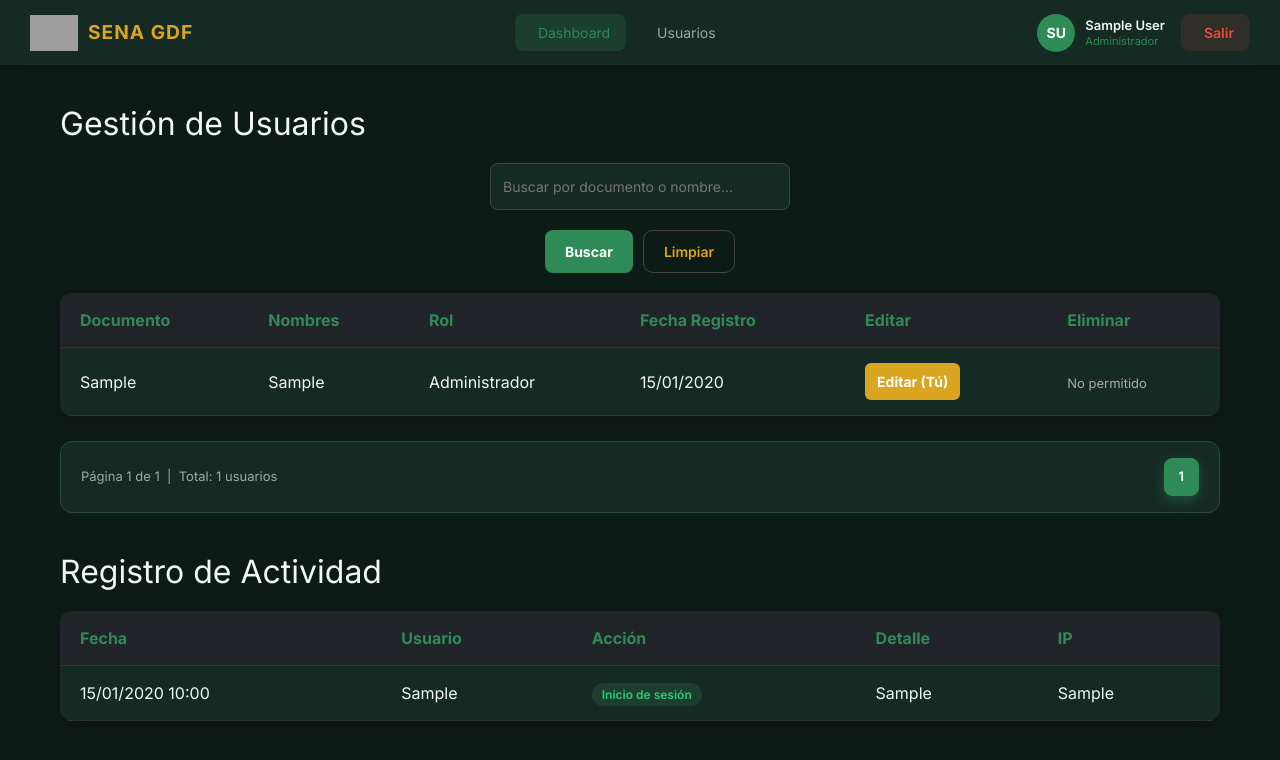
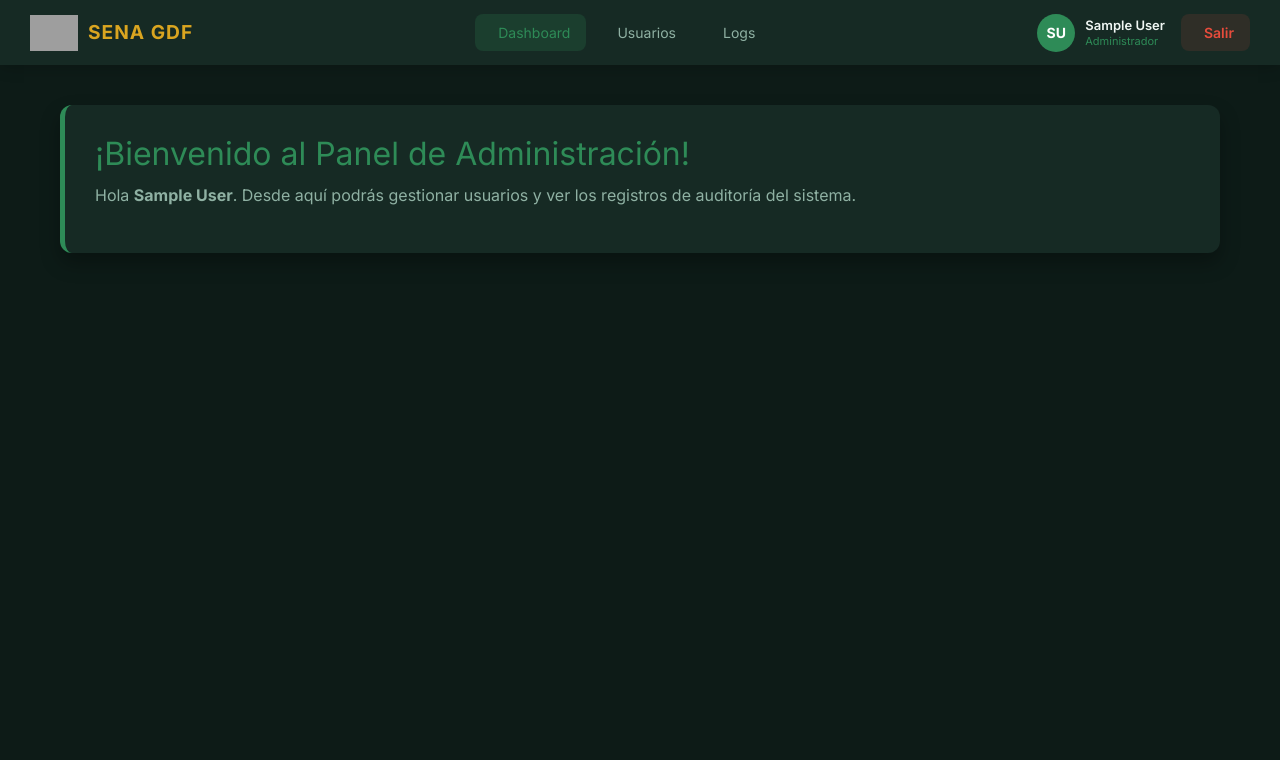
Before and after one commit to vaccaelpro/Django_liliana, a Django app: page /admin-dashboard/ in a window 1280 px wide. Shown: the top 760 px of the page. Run offline with Django 5.2, Linux system fonts and the light colour scheme; a user stored in the database is signed in; tables that the repository leaves empty hold one stand-in row (values such as "Sample post"); one stand-in notice (Sample message) is shown; some libraries are stand-ins or nearby versions; grey boxes are pictures that could not be loaded.

Commit message:
dividir el dashboard del administrador en secciones independientes - Views: Se descompuso la vista unificada 'admin_dashboard' en tres vistas dedicadas ('admin_dashboard', 'gestion_usuarios' y 'logs_auditoria') para mejorar la mantenibilidad y aplicar el principio de responsabilidad única. - Rutas: Se agregaron los nuevos endpoints para usuarios y logs en urls.py. - Templates: Se modularizó la interfaz gráfica creando 'gestion_usuarios.html' y 'logs_auditoria.html' preservando el mismo diseño y estilos visuales. 'admin_dashboard.html' ahora funciona exclusivamente como una pantalla de bienvenida. - Navegación: Se actualizó navbar.html separando los accesos y añadiendo un nuevo ítem dedicado a los logs de auditoría.

```diff
--- a/inventario_django/dcrm/website/templates/admin_dashboard.html
+++ b/inventario_django/dcrm/website/templates/admin_dashboard.html
@@ -22,119 +22,10 @@
     {% endif %}
 
     <div class="dash-container">
-        <h2>Gestión de Usuarios</h2>
-        <form class="search-bar" method="GET" action="{% url 'admin_dashboard' %}">
-            <input type="text" name="q" placeholder="Buscar por documento o nombre..." value="{{ request.GET.q }}">
-            <div class="search-actions">
-                <button type="submit">Buscar</button>
-                <a href="{% url 'admin_dashboard' %}" class="search-clear">Limpiar</a>
-            </div>
-        </form>
-
-        <table>
-            <thead>
-                <tr>
-                    <th>Documento</th>
-                    <th>Nombres</th>
-                    <th>Rol</th>
-                    <th>Fecha Registro</th>
-                    <th>Editar</th>
-                    <th>Eliminar</th>
-                </tr>
-            </thead>
-            <tbody>
-                {% for user in users %}
-                <tr>
-                    <td>{{ user.documento }}</td>
-                    <td>{{ user.first_name }}</td>
-                    <td>{{ user.get_rol_display }}</td>
-                    <td>{{ user.date_joined|date:"d/m/Y" }}</td>
-                    <td>
-                        <a href="{% url 'edit_user' user.id %}" class="btn-action btn-edit">
-                            Editar{% if user.id == request.user.id %} (Tú){% endif %}
-                        </a>
-                    </td>
-                    <td>
-                        {% if user.id != request.user.id %}
-                        <form action="{% url 'delete_user' user.id %}" method="POST" style="display:inline;">
-                            {% csrf_token %}
-                            <button type="submit" class="btn-action btn-delete"
-                                onclick="return confirm('¿Está seguro de eliminar a este usuario?');">Eliminar</button>
-                        </form>
-                        {% else %}
-                        <span style="color:#aaa; font-size: 13px;">No permitido</span>
-                        {% endif %}
-                    </td>
-                </tr>
-                {% empty %}
-                <tr>
-                    <td colspan="6" style="text-align: center; padding: 30px;">No se encontraron usuarios registrados.
-                    </td>
-                </tr>
-                {% endfor %}
-            </tbody>
-        </table>
-
-        <!-- Paginación -->
-        <div class="pagination">
-            <span class="pagination-info">
-                Página {{ page_obj.number }} de {{ page_obj.paginator.num_pages }}
-                &nbsp;|&nbsp; Total: {{ page_obj.paginator.count }} usuarios
-            </span>
-            <div class="pagination-links">
-                {% if page_obj.has_previous %}
-                <a href="?page=1{% if query %}&q={{ query }}{% endif %}" class="page-btn">« Primera</a>
-                <a href="?page={{ page_obj.previous_page_number }}{% if query %}&q={{ query }}{% endif %}"
-                    class="page-btn">‹ Anterior</a>
-                {% endif %}
-                {% for num in page_obj.paginator.page_range %}
-                {% if page_obj.number == num %}
-                <span class="page-btn page-active">{{ num }}</span>
-                {% elif num > page_obj.number|add:'-3' and num < page_obj.number|add:'3' %} <a
-                    href="?page={{ num }}{% if query %}&q={{ query }}{% endif %}" class="page-btn">{{ num }}</a>
-                    {% endif %}
-                    {% endfor %}
-                    {% if page_obj.has_next %}
-                    <a href="?page={{ page_obj.next_page_number }}{% if query %}&q={{ query }}{% endif %}"
-                        class="page-btn">Siguiente ›</a>
-                    <a href="?page={{ page_obj.paginator.num_pages }}{% if query %}&q={{ query }}{% endif %}"
-                        class="page-btn">Última »</a>
-                    {% endif %}
-            </div>
+        <div class="welcome-banner">
+            <h2>¡Bienvenido al Panel de Administración!</h2>
+            <p>Hola <strong>{{ user.first_name }} {{ user.last_name }}</strong>. Desde aquí podrás gestionar usuarios y ver los registros de auditoría del sistema.</p>
         </div>
-
-        <!-- Logs de auditoría -->
-        <h2 style="margin-top: 40px; margin-bottom: 20px;">Registro de Actividad</h2>
-        <table>
-            <thead>
-                <tr>
-                    <th>Fecha</th>
-                    <th>Usuario</th>
-                    <th>Acción</th>
-                    <th>Detalle</th>
-                    <th>IP</th>
-                </tr>
-            </thead>
-            <tbody>
-                {% for log in logs %}
-                <tr>
-                    <td>{{ log.fecha|date:"d/m/Y H:i" }}</td>
-                    <td>{{ log.usuario.first_name|default:"—" }}</td>
-                    <td>
-                        <span class="log-badge log-{{ log.accion|lower }}">
-                            {{ log.get_accion_display }}
-                        </span>
-                    </td>
-                    <td>{{ log.detalle }}</td>
-                    <td>{{ log.ip }}</td>
-                </tr>
-                {% empty %}
-                <tr>
-                    <td colspan="5" style="text-align:center; padding:20px;">Sin actividad registrada.</td>
-                </tr>
-                {% endfor %}
-            </tbody>
-        </table>
     </div>
 </body>
 
--- a/inventario_django/dcrm/website/templates/navbar.html
+++ b/inventario_django/dcrm/website/templates/navbar.html
@@ -13,8 +13,13 @@
             class="nav-link {% if request.resolver_match.url_name == 'admin_dashboard' %}active{% endif %}">
             <i class="fa-solid fa-gauge"></i> Dashboard
         </a>
-        <a href="{% url 'admin_dashboard' %}?q=" class="nav-link">
+        <a href="{% url 'gestion_usuarios' %}"
+            class="nav-link {% if request.resolver_match.url_name == 'gestion_usuarios' %}active{% endif %}">
             <i class="fa-solid fa-users"></i> Usuarios
+        </a>
+        <a href="{% url 'logs_auditoria' %}"
+            class="nav-link {% if request.resolver_match.url_name == 'logs_auditoria' %}active{% endif %}">
+            <i class="fa-solid fa-list-check"></i> Logs
         </a>
         {% elif user.rol == 'APRENDIZ' %}
         <a href="{% url 'apprentice_dashboard' %}"
--- a/inventario_django/dcrm/website/urls.py
+++ b/inventario_django/dcrm/website/urls.py
@@ -7,6 +7,8 @@ urlpatterns = [
     path('Register/', views.register_user, name='register'),
     path('Logout/', views.logout_user, name='logout'),
     path('admin-dashboard/', views.admin_dashboard, name='admin_dashboard'),
+    path('admin-dashboard/usuarios/', views.gestion_usuarios, name='gestion_usuarios'),
+    path('admin-dashboard/logs/', views.logs_auditoria, name='logs_auditoria'),
     path('apprentice-dashboard/', views.apprentice_dashboard, name='apprentice_dashboard'),
     path('delete-user/<int:user_id>/', views.user_delete, name='delete_user'),
     path('edit-user/<int:user_id>/', views.edit_user, name='edit_user'),
--- a/inventario_django/dcrm/website/views.py
+++ b/inventario_django/dcrm/website/views.py
@@ -161,6 +161,12 @@ def logout_user(request):
 @login_required(login_url='login')
 @user_passes_test(es_administrador, login_url='login')
 def admin_dashboard(request):
+    return render(request, 'admin_dashboard.html')
+
+
+@login_required(login_url='login')
+@user_passes_test(es_administrador, login_url='login')
+def gestion_usuarios(request):
     users = Usuario.objects.all().order_by('date_joined')
     query = sanitizar(request.GET.get('q', ''))
     if query:
@@ -169,12 +175,19 @@ def admin_dashboard(request):
     paginator = Paginator(users, 5)
     page_number = request.GET.get('page')
     page_obj = paginator.get_page(page_number)
-    logs = LogAuditoria.objects.all().order_by('-fecha')[:10]
 
-    return render(request, 'admin_dashboard.html', {
+    return render(request, 'gestion_usuarios.html', {
         'users': page_obj,
         'page_obj': page_obj,
         'query': query,
+    })
+
+
+@login_required(login_url='login')
+@user_passes_test(es_administrador, login_url='login')
+def logs_auditoria(request):
+    logs = LogAuditoria.objects.all().order_by('-fecha')[:50]
+    return render(request, 'logs_auditoria.html', {
         'logs': logs,
     })
 
```
Also changed, not shown: inventario_django/dcrm/website/templates/gestion_usuarios.html (added, +108 -0 lines), inventario_django/dcrm/website/templates/logs_auditoria.html (added, +60 -0 lines).
